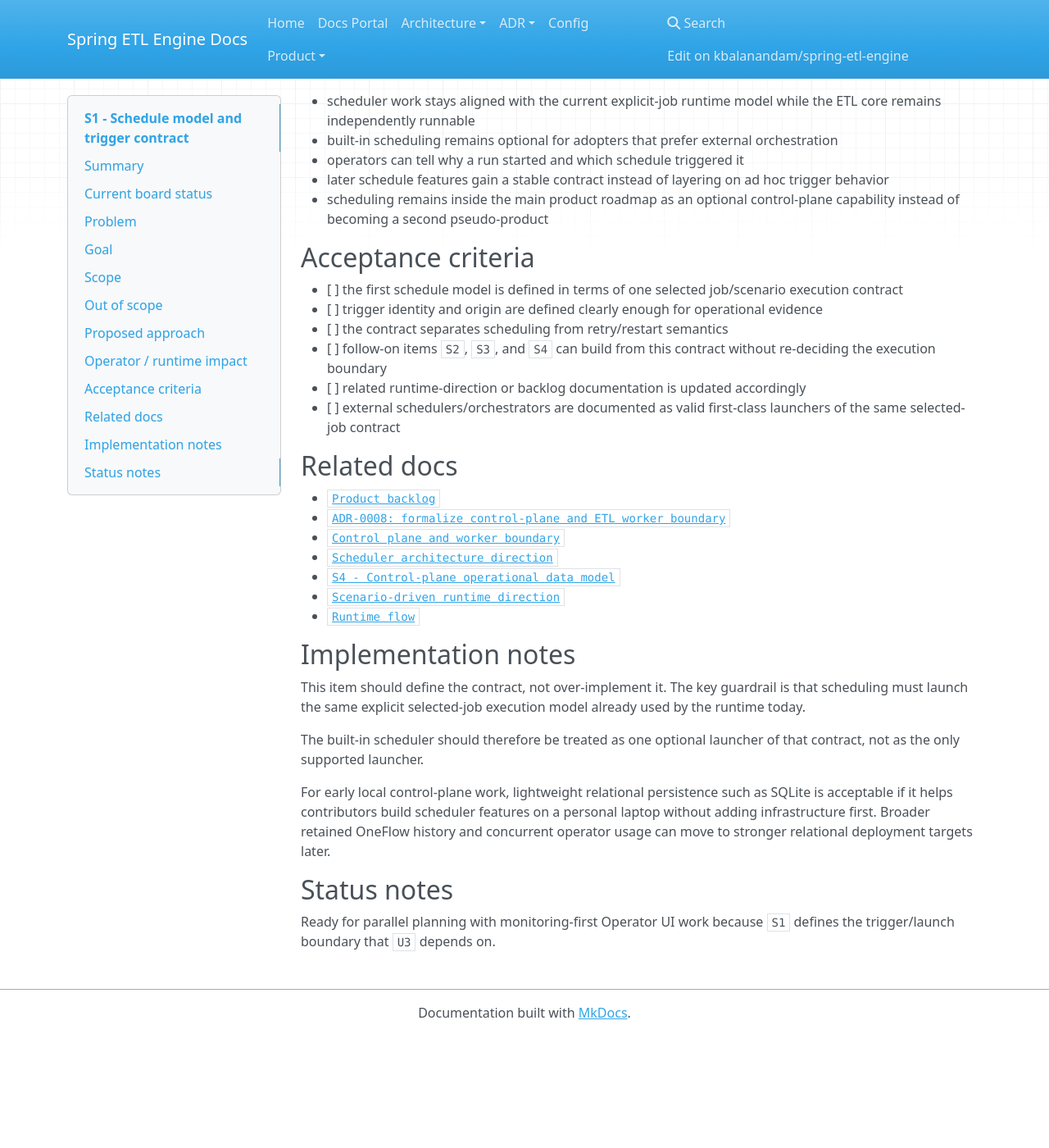
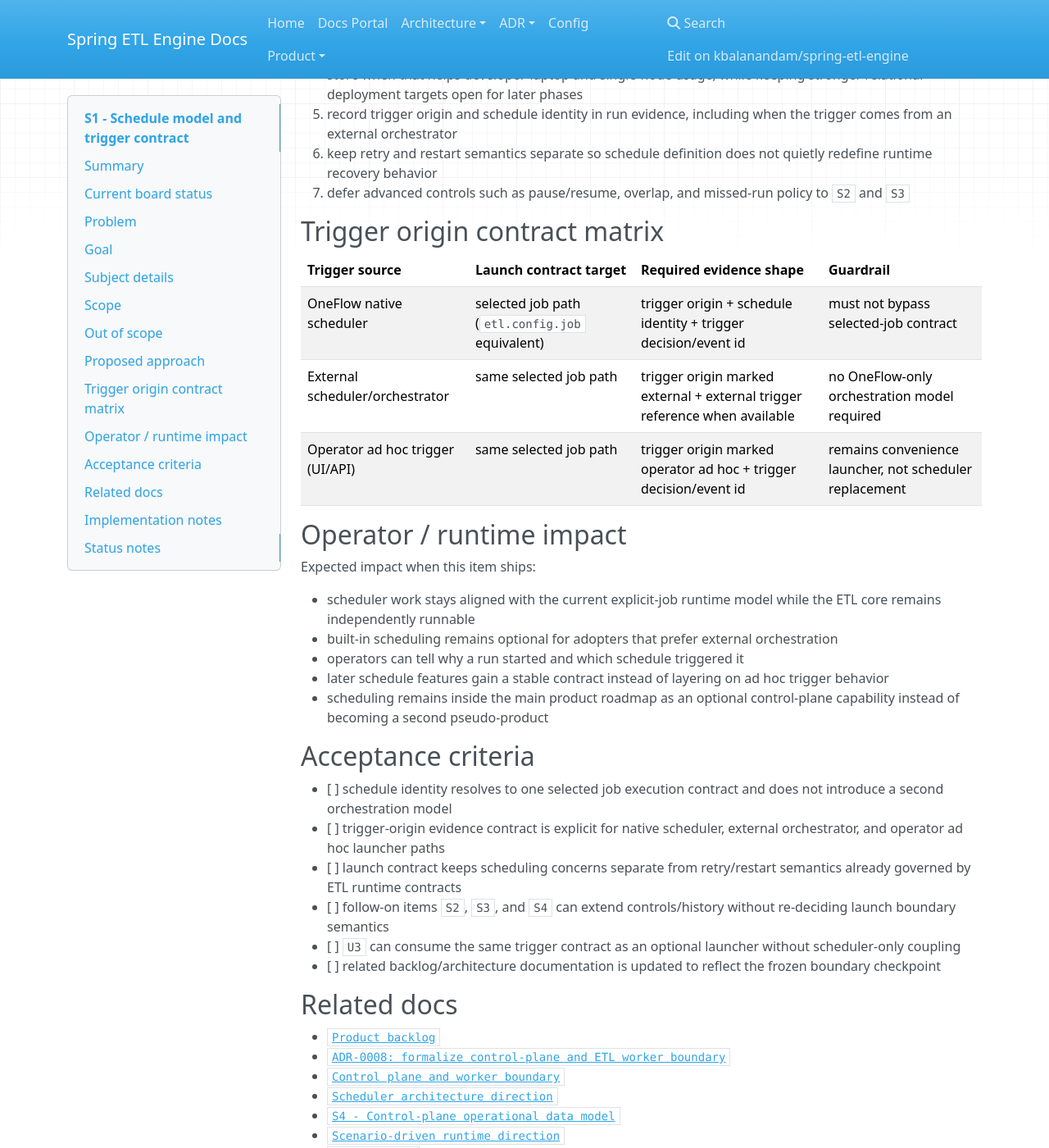
Before and after one commit to kbalanandam/spring-etl-engine, an MkDocs documentation site: the page built from docs/product/backlog-items/scheduler/S1-schedule-model-and-trigger-contract.md, in a window 1280 px wide and 1400 px high, scrolled down 2043 px. Shown: the whole window at 82% size. Built offline with MkDocs 1.6.1, drawn with Linux system fonts in a browser that asks for light colours; nearby versions of some CDN libraries; before the commit the page ends 3306 px from its top, so only the background shows below that; some of the changed text lies outside the part shown.

Commit message:
docs(product): freeze S1 trigger-contract handshake for U3

```diff
--- a/docs/product/backlog-items/scheduler/S1-schedule-model-and-trigger-contract.md
+++ b/docs/product/backlog-items/scheduler/S1-schedule-model-and-trigger-contract.md
@@ -37,6 +37,16 @@
 
 External schedulers/orchestrators must be able to launch that same contract without adopting OneFlow-native scheduling features first.
 
+## Subject details
+
+Primary user and system subjects in this slice are:
+
+- scheduler/control-plane contributors defining one schedule identity and trigger contract
+- external orchestrator adopters launching the same selected-job boundary without OneFlow-native coupling
+- operators investigating why a run started, and which launcher initiated it
+
+This slice must freeze the launch contract boundary, not the full scheduler feature set.
+
 ## Scope
 
 This item covers:
@@ -71,6 +81,14 @@
 6. keep retry and restart semantics separate so schedule definition does not quietly redefine runtime recovery behavior
 7. defer advanced controls such as pause/resume, overlap, and missed-run policy to `S2` and `S3`
 
+## Trigger origin contract matrix
+
+| Trigger source | Launch contract target | Required evidence shape | Guardrail |
+|---|---|---|---|
+| OneFlow native scheduler | selected job path (`etl.config.job` equivalent) | trigger origin + schedule identity + trigger decision/event id | must not bypass selected-job contract |
+| External scheduler/orchestrator | same selected job path | trigger origin marked external + external trigger reference when available | no OneFlow-only orchestration model required |
+| Operator ad hoc trigger (UI/API) | same selected job path | trigger origin marked operator ad hoc + trigger decision/event id | remains convenience launcher, not scheduler replacement |
+
 ## Operator / runtime impact
 
 Expected impact when this item ships:
@@ -83,12 +101,12 @@
 
 ## Acceptance criteria
 
-- [ ] the first schedule model is defined in terms of one selected job/scenario execution contract
-- [ ] trigger identity and origin are defined clearly enough for operational evidence
-- [ ] the contract separates scheduling from retry/restart semantics
-- [ ] follow-on items `S2`, `S3`, and `S4` can build from this contract without re-deciding the execution boundary
-- [ ] related runtime-direction or backlog documentation is updated accordingly
-- [ ] external schedulers/orchestrators are documented as valid first-class launchers of the same selected-job contract
+- [ ] schedule identity resolves to one selected job execution contract and does not introduce a second orchestration model
+- [ ] trigger-origin evidence contract is explicit for native scheduler, external orchestrator, and operator ad hoc launcher paths
+- [ ] launch contract keeps scheduling concerns separate from retry/restart semantics already governed by ETL runtime contracts
+- [ ] follow-on items `S2`, `S3`, and `S4` can extend controls/history without re-deciding launch boundary semantics
+- [ ] `U3` can consume the same trigger contract as an optional launcher without scheduler-only coupling
+- [ ] related backlog/architecture documentation is updated to reflect the frozen boundary checkpoint
 
 ## Related docs
 
@@ -99,6 +117,7 @@
 - [`S4 - Control-plane operational data model`](S4-control-plane-operational-data-model.md)
 - [`Scenario-driven runtime direction`](../../../architecture/etl-core/scenario-driven-runtime-direction.md)
 - [`Runtime flow`](../../../architecture/etl-core/runtime-flow.md)
+- [`U3 - Add guarded trigger-now action from job details without scheduler coupling`](../operator-ui/U3-guarded-trigger-now-from-job-details.md)
 
 ## Implementation notes
 
@@ -111,3 +130,9 @@
 ## Status notes
 
 Ready for parallel planning with monitoring-first Operator UI work because `S1` defines the trigger/launch boundary that `U3` depends on.
+
+Contract freeze checkpoint for cross-track work:
+
+- one selected-job launch boundary is fixed across native, external, and ad hoc launchers
+- trigger-origin and trigger-identity evidence fields are fixed for run diagnostics
+- retry/restart ownership remains on ETL runtime contracts, not schedule definitions
```
Also changed, not shown: docs/product/backlog-items/operator-ui/U3-guarded-trigger-now-from-job-details.md (+7 -0 lines), docs/product/product-backlog.md (+1 -1 lines).
